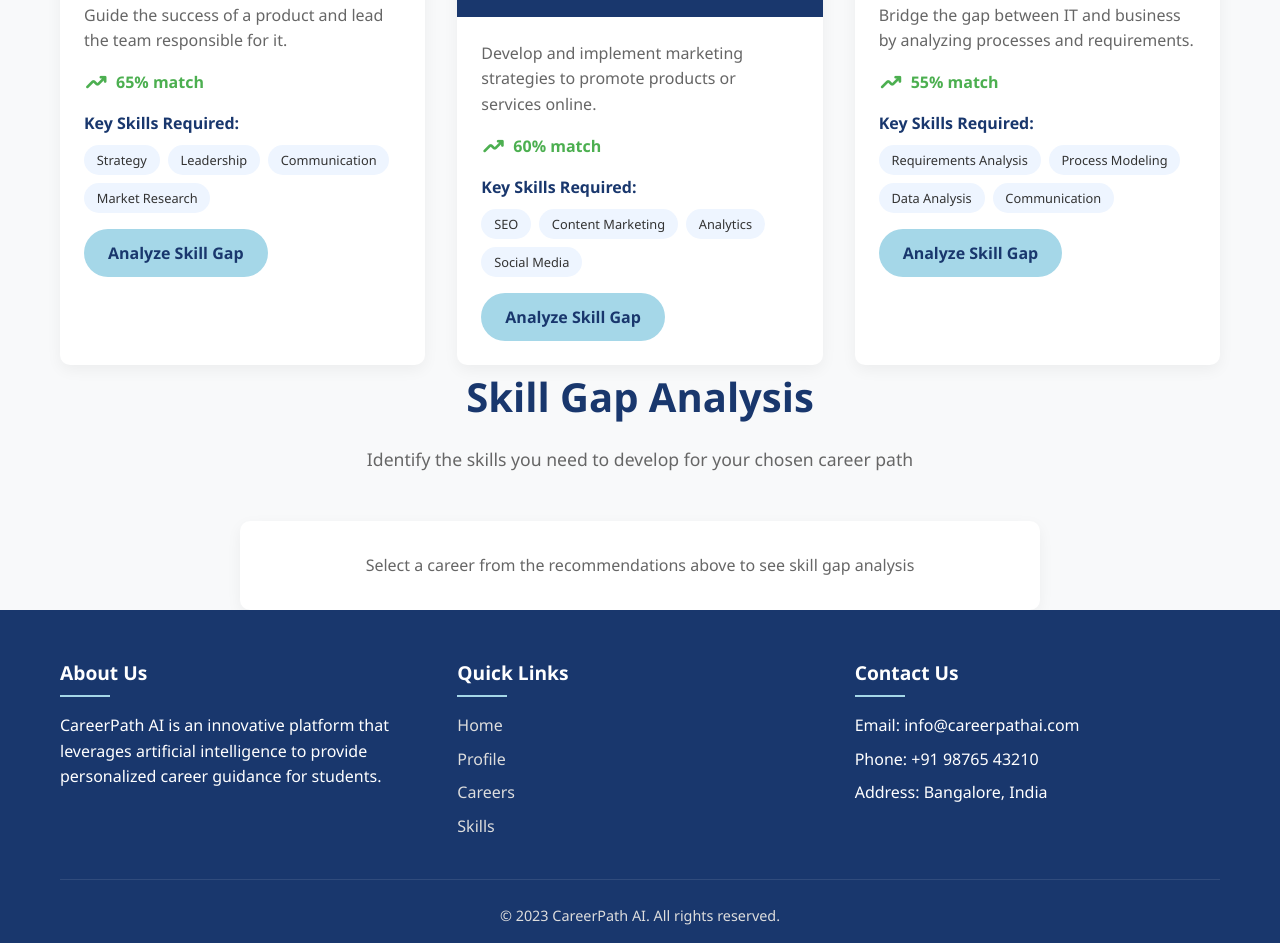
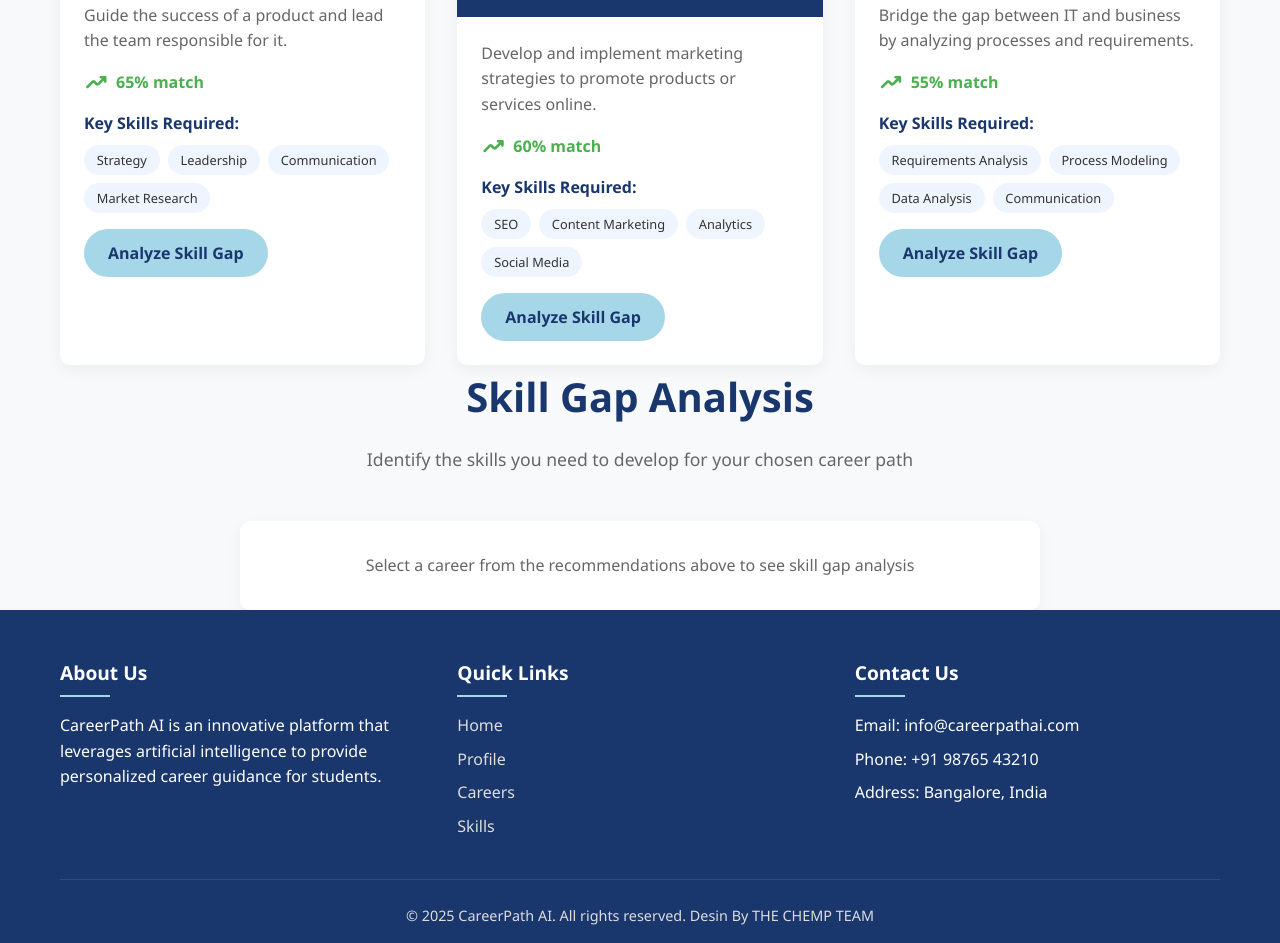
Before and after one commit to codewitharyan-01/google_repo, a plain HTML site: page index.html in a window 1280 px wide. Shown: the part 2002-2945 px from the top of the page. Drawn offline with nearby package versions, Linux system fonts and the light colour scheme.

Commit message:
Update index.html

```diff
--- a/index.html
+++ b/index.html
@@ -618,7 +618,7 @@
             </div>
 
             <div class="copyright">
-                <p>&copy; 2023 CareerPath AI. All rights reserved.</p>
+                <p>&copy; 2025 CareerPath AI. All rights reserved. Desin By THE CHEMP TEAM</p>
             </div>
         </div>
     </footer>
@@ -1012,4 +1012,5 @@
         document.addEventListener('DOMContentLoaded', init);
     </script>
 </body>
+
 </html>
```
